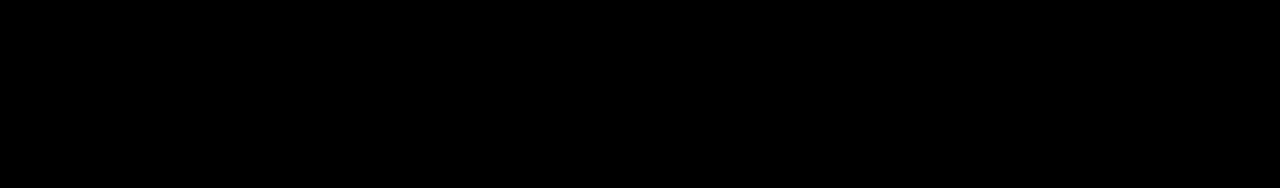
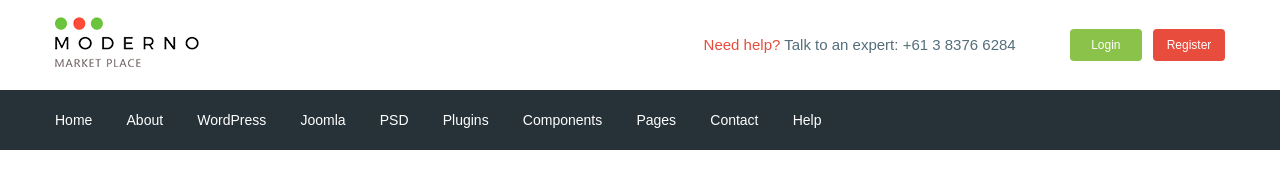
Before and after one commit to 8lad/moderno, a website: page app/index.html in a window 1280 px wide. Drawn offline with nearby package versions, Linux system fonts and the light colour scheme; files that its build step writes are made by us from their sources.

Commit message:
added header

```diff
--- a/app/index.html
+++ b/app/index.html
@@ -6,12 +6,73 @@
     <meta name="viewport" content="width=device-width, initial-scale=1.0">
     <meta http-equiv="X-UA-Compatible" content="ie=edge">
     <title>Document</title>
+    <link href="https://fonts.googleapis.com/css?family=Roboto:500,700&display=swap&subset=cyrillic" rel="stylesheet">
     <link rel="stylesheet" href="css/libs.min.css">
     <link rel="stylesheet" href="css/style.min.css">
 </head>
 
 <body>
+    <header class="header">
+        <div class="header__top">
+            <div class="container">
+                <div class="header__top-inner">
+                    <div class="header__logo">
+                        <a href="#">
+                            <img src="images/logo.png" alt="">
+                        </a>
+                    </div>
+                    <div class="header__text">
+                        <a href="#"> <span>Need help?</span> </a> Talk to an expert:
+                        <a class="header__phone" href="tel:61383766284">+61 3 8376 6284</a>
+                    </div>
+                    <div class="header__box">
+                        <a href="#" class="basket"></a>
+                        <a href="#" class="header__btn header__btn-login">Login</a>
+                        <a href="#" class="header__btn header__btn-register">Register</a>
+                    </div>
+                </div>
 
+            </div>
+        </div>
+        <div class="header__menu">
+            <div class="container">
+                <nav class="menu">
+                    <ul class="menu__list">
+                        <li>
+                            <a href="#">Home</a>
+                        </li>
+                        <li>
+                            <a href="#">About</a>
+                        </li>
+                        <li>
+                            <a href="#">WordPress</a>
+                        </li>
+                        <li>
+                            <a href="#">Joomla</a>
+                        </li>
+                        <li>
+                            <a href="#">PSD</a>
+                        </li>
+                        <li>
+                            <a href="#">Plugins</a>
+                        </li>
+                        <li>
+                            <a href="#">Components</a>
+                        </li>
+                        <li>
+                            <a href="#">Pages</a>
+                        </li>
+                        <li>
+                            <a href="#">Contact</a>
+                        </li>
+                        <li>
+                            <a href="#">Help</a>
+                        </li>
+                    </ul>
+                </nav>
+            </div>
+        </div>
+    </header>
 
 
     <script src="https://ajax.googleapis.com/ajax/libs/jquery/3.4.1/jquery.min.js"></script>
--- /dev/null
+++ b/app/scss/_fonts.scss
@@ -0,0 +1,6 @@
+@font-face {
+    font-family: 'Roboto-Regular', sans-serif;
+    src: url('../fonts/Roboto-Regular.woff2') format('woff2'), url('../fonts/Roboto-Regular.woff') format('woff');
+    font-weight: 400;
+    font-display: swap;
+}
--- /dev/null
+++ b/app/scss/_global.scss
@@ -0,0 +1,36 @@
+html {
+    box-sizing: border-box;
+}
+
+*,
+*::before,
+*::after {
+    box-sizing: inherit;
+}
+
+body {
+    font-family: 'Roboto-Regular', sans-serif;
+    font-size: 15px;
+    line-height: 24px;
+    color: $text;
+    font-weight: 400;
+}
+
+a {
+    display: inline-block;
+    text-decoration: none;
+    color: $text;
+}
+
+ul,
+li {
+    margin: 0;
+    padding: 0;
+    list-style: none;
+}
+
+.container {
+    max-width: 1200px;
+    margin: 0 auto;
+    padding: 0px 15px;
+}
--- /dev/null
+++ b/app/scss/_vars.scss
@@ -0,0 +1,4 @@
+$text: #546e7a;
+$red: #e74c3c;
+$green: #8bc34a;
+$bg: #263238;
--- a/app/scss/style.scss
+++ b/app/scss/style.scss
@@ -1,29 +1,58 @@
-html {
-    box-sizing: border-box;
+@import 'vars';
+@import 'global';
+@import 'fonts';
+.header__top-inner {
+    display: flex;
+    justify-content: space-between;
+    height: 90px;
+    align-items: center;
 }
 
-*,
-*::before,
-*::after {
-    box-sizing: inherit;
+.header__text {
+    margin-left: auto;
+    margin-right: 50px;
+    span {
+        color: $red;
+    }
 }
 
-.box {
+.header__btn {
+    padding: 4px;
+    width: 72px;
+    border-radius: 4px;
+    color: #fff;
+    text-align: center;
     font-size: 12px;
-    margin: 0;
-    padding: 0;
-    overflow: hidden;
 }
 
-.test {
-    margin: 0 auto;
-    width: 200px;
-    height: 200px;
-    background-color: pink;
-    border: 5px dotted #215634;
-    display: flex;
+.header__btn-login {
+    background-color: $green;
 }
 
-body {
-    background-color: #000;
+.header__btn-register {
+    background-color: $red;
+    margin-left: 7px;
 }
+
+.header__menu {
+    background-color: $bg;
+}
+
+.menu {
+    display: flex;
+    align-items: center;
+    height: 60px;
+}
+
+.menu__list {
+    li {
+        display: inline-block;
+        &+li {
+            margin-left: 30px;
+        }
+    }
+    a {
+        color: #fff;
+        font-size: 14px;
+    }
+}
--- a/gulpfile.js
+++ b/gulpfile.js
@@ -8,7 +8,7 @@ let gulp = require('gulp'),
     cssmin = require('gulp-cssmin');
 
 gulp.task('sass', function() {
-    return gulp.src('app/scss/style.scss')
+    return gulp.src('app/scss/**/*.scss')
         .pipe(sass({ outputStyle: 'compressed' }))
         .pipe(rename({ suffix: '.min' }))
         .pipe(autoprefixer({
@@ -58,7 +58,7 @@ gulp.task('browser-sync', function() {
 });
 
 gulp.task('watch', function() {
-    gulp.watch('app/scss/style.scss', gulp.parallel('sass'));
+    gulp.watch('app/scss/**/*.scss', gulp.parallel('sass'));
     gulp.watch('app/*.html', gulp.parallel('html'));
     gulp.watch('app/js/*.js', gulp.parallel('js'));
 });
```
Also changed, not shown: app/fonts/Roboto-Regular.woff (added), app/fonts/Roboto-Regular.woff2 (added), app/images/logo.png (added).
